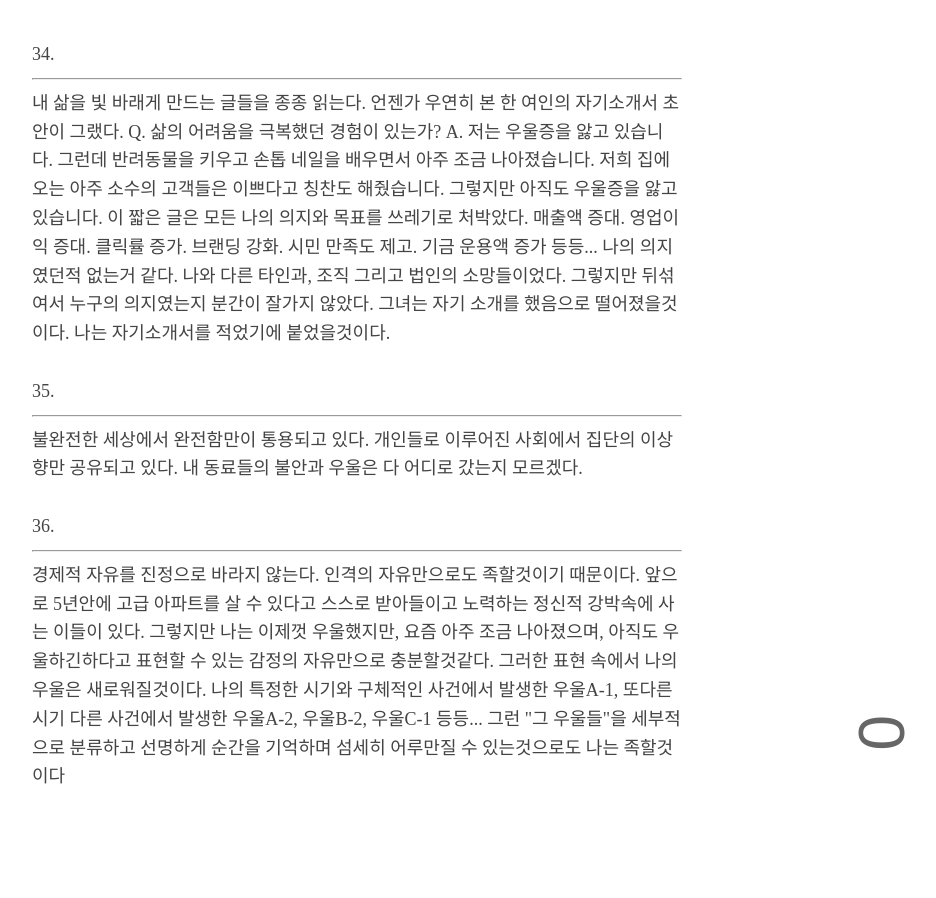
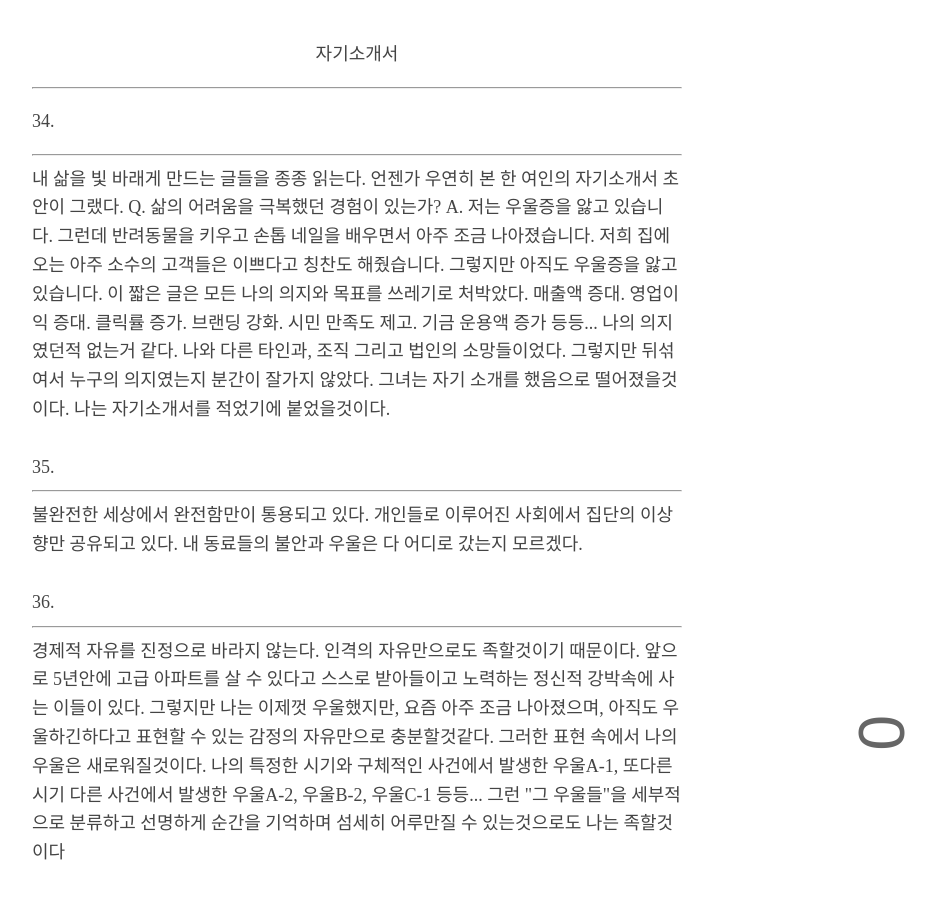
Before and after one commit to A-R-A-N-G/0_0, a plain HTML site: page templates2/34.html in a window 1280 px wide. Shown: the whole page, without its empty margins (283-1219 px from the left). Before the commit the page ends 860 px from the top, so only its background shows below. Drawn offline with Linux system fonts and the light colour scheme.

Commit message:
0_0 git add .!

```diff
--- a/templates2/34.html
+++ b/templates2/34.html
@@ -8,7 +8,9 @@
     <a href="../index2.html" class="article_title2">0</a>
 </head>
 <body>
-34.
+<p style="text-align: center;">자기소개서</p>
+<hr>
+<p>34.</p>
 <hr>
 내 삶을 빛 바래게 만드는 글들을 종종 읽는다. 언젠가 우연히 본 한 여인의 자기소개서 초안이 그랬다.
 
```
Also changed, not shown: templates/가.html (+1 -1 lines), templates2/0.html (+2 -1 lines), templates2/38.html (+2 -2 lines).
